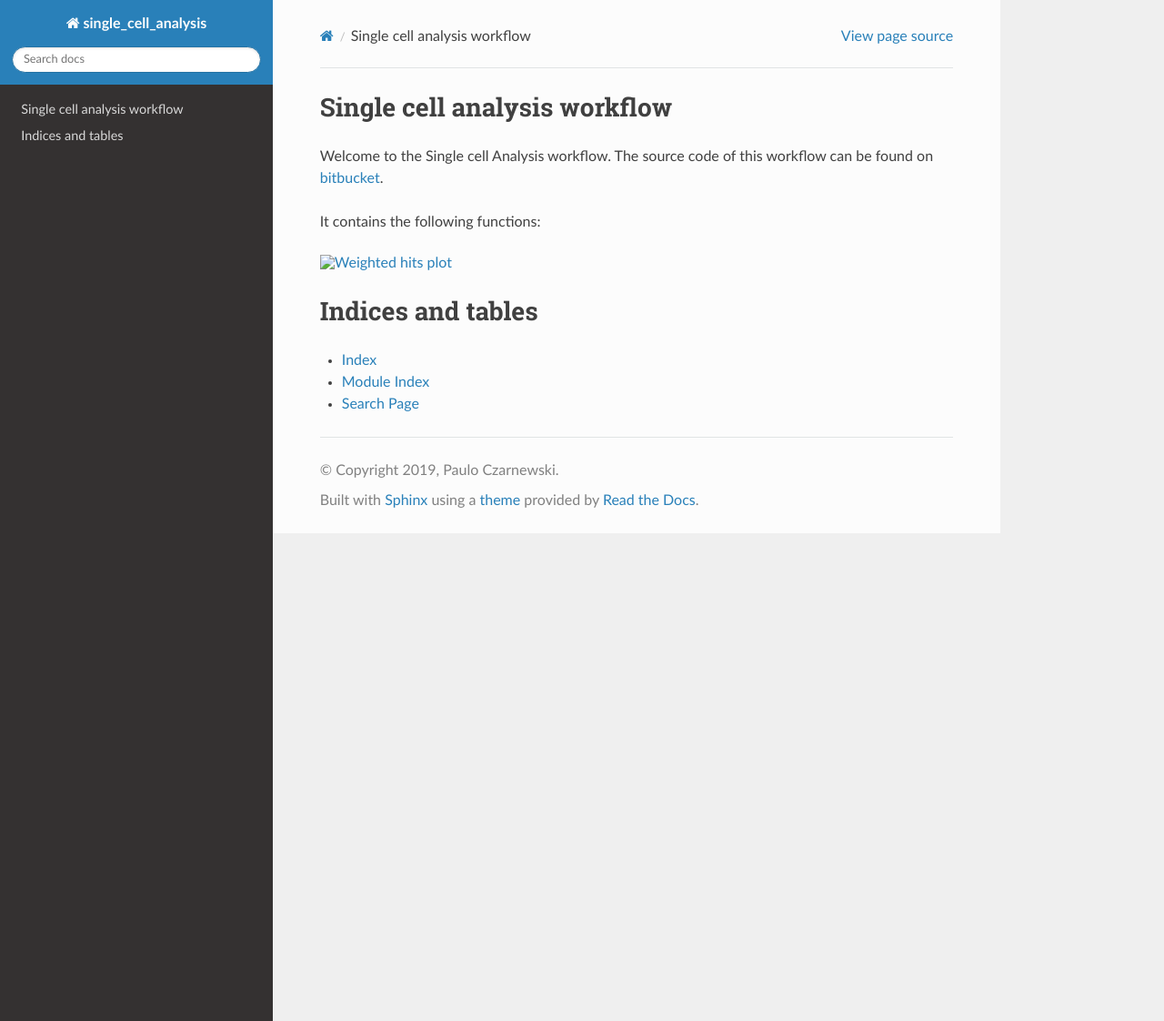
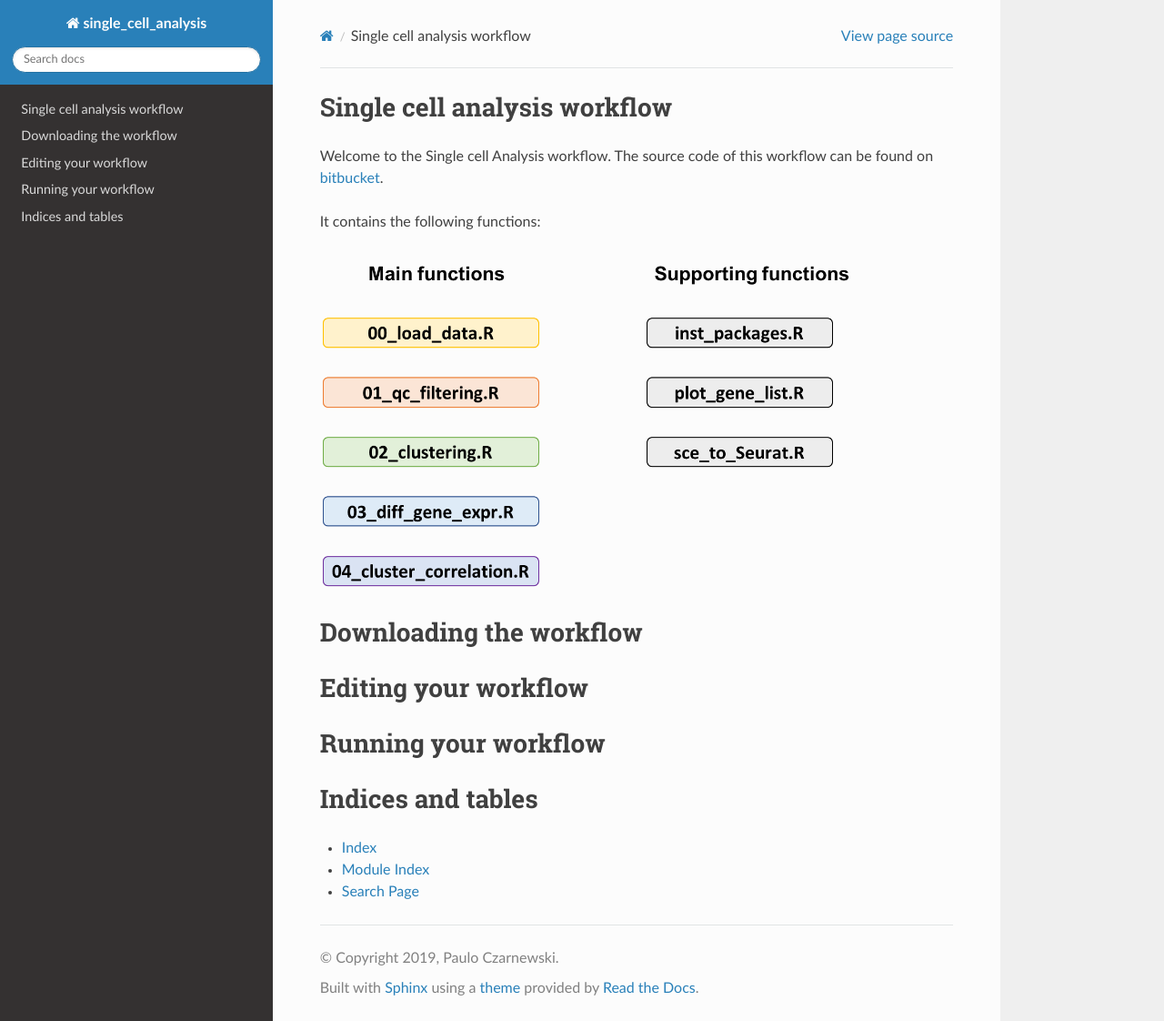
Before and after one commit to NBISweden/sauron, a Sphinx documentation site: the page built from docs/index.rst, in a window 1280 px wide and 1122 px high. Shown: the whole window at 91% size. Built offline with Sphinx 7.4.7 and the Read the Docs theme 2.0.0, drawn with Linux system fonts in a browser that asks for light colours; pages that are not in the unit, such as notebooks, are missing from menus.

Commit message:
change in docs

```diff
--- a/docs/index.rst
+++ b/docs/index.rst
@@ -8,16 +8,31 @@ The source code of this workflow can be found on `bitbucket <https://bitbucket.o
 
 It contains the following functions:
 
-.. image:: ../img/functions_img.png
+.. image:: img/functions_img.png
     :width: 600
     :alt: Weighted hits plot
+
+
+
+Downloading the workflow
+========================
+
+
+
+Editing your workflow
+=====================
+
+
+
+Running your workflow
+=====================
 
 
 .. toctree::
    :maxdepth: 2
 
-    license
-    help
+    source/license
+    source/help
 
 
 
```
